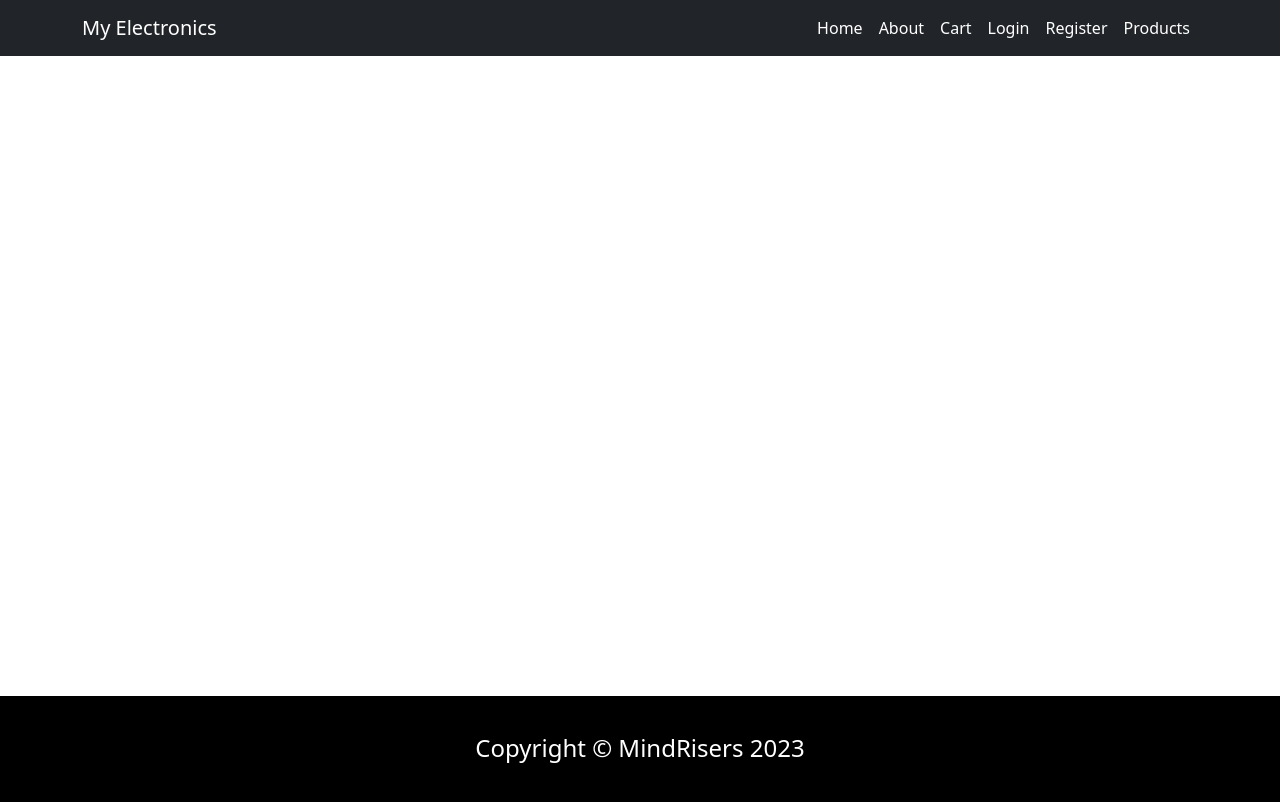
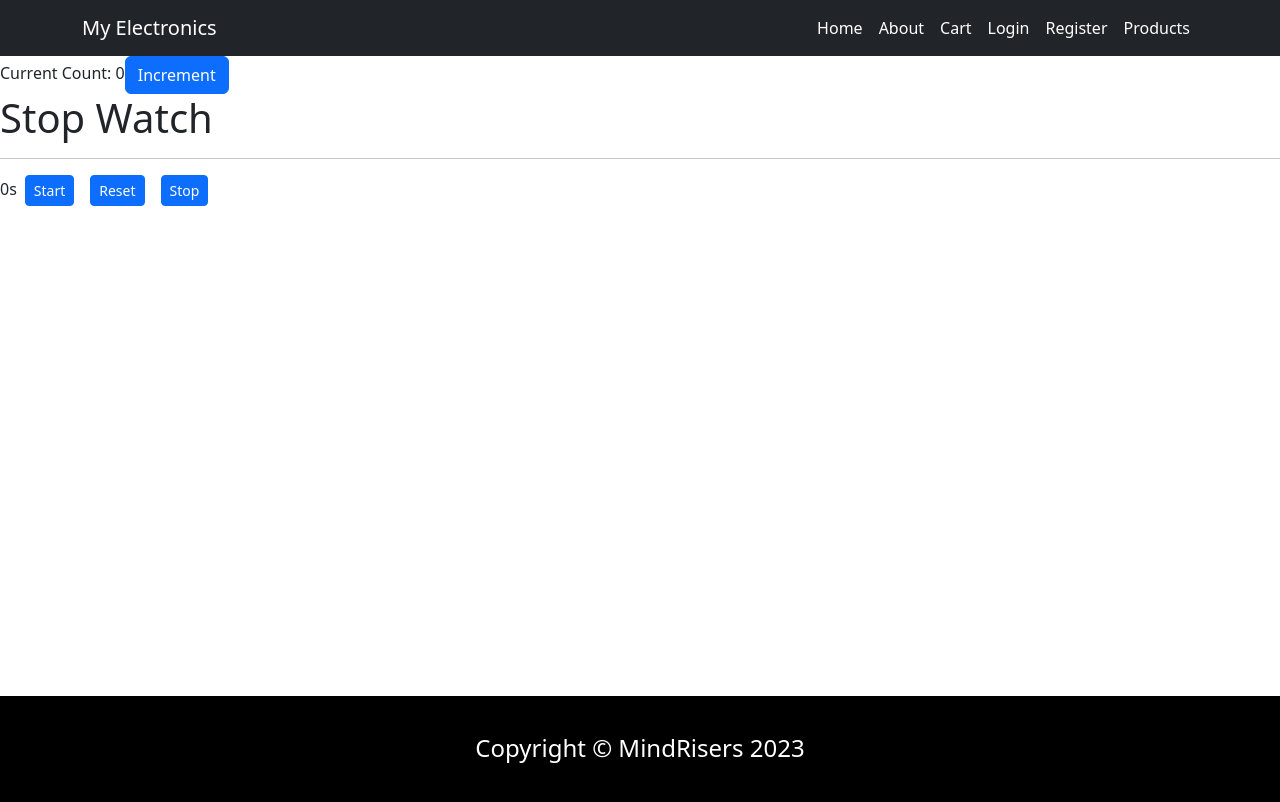
Before and after one commit to sixdgt/react-project-ecom, a React (Create React App) app: page /about in a window 1280 px wide. Shown: the top 802 px of the page. Built offline with nearby package versions, Linux system fonts and the light colour scheme.

Commit message:
react useReducer

```diff
--- a/src/App.js
+++ b/src/App.js
@@ -7,6 +7,7 @@ import Registration from './pages/Registration';
 import ProductDesc from './pages/ProductDesc';
 import Header from './components/Header'
 import Footer from './components/Footer'
+import About from './pages/About';
 
 function App() {
   return (
@@ -21,6 +22,7 @@ function App() {
         <Route path='/cart' element={<Cart />} />
         <Route path='/register' element={<Registration />} />
         <Route path='/product' element={<ProductDesc />} />
+        <Route path='/about' element={<About />} />
       </Routes>
     </main>
     <Footer />
--- a/src/components/NavigationBar.jsx
+++ b/src/components/NavigationBar.jsx
@@ -9,7 +9,7 @@ export default function NavigationBar() {
                     <Navbar.Brand>My Electronics</Navbar.Brand>
                     <Nav>
                         <Nav.Link href='/'>Home</Nav.Link>
-                        <Nav.Link>About</Nav.Link>
+                        <Nav.Link href='/about'>About</Nav.Link>
                         <Nav.Link href='/cart'>Cart</Nav.Link>
                         <Nav.Link href='/login'>Login</Nav.Link>
                         <Nav.Link href='/register'>Register</Nav.Link>
--- /dev/null
+++ b/src/pages/About.jsx
@@ -0,0 +1,62 @@
+import React from 'react'
+import { useReducer, useRef, useEffect } from 'react'
+
+export default function About() {
+    // initialState - is a simple value but generally it is a object
+    // useReducer - returns current state and dispatch method
+
+    // example one: counter
+    const [counter, doCount] = useReducer((state, action) => {
+        return state + action
+    }, 0)
+
+    // example two: stop watch
+    const initialState = {isRunning: false, time: 0}
+
+    const [state, dispatch] = useReducer(reducer, initialState);
+    const idRef = useRef(0);
+
+    useEffect(()=>{
+        if(!state.isRunning){
+            return;
+        }
+        idRef.current = setInterval(()=> dispatch({type: 'tick'}, 1000));
+        return () => {
+            clearInterval(idRef.current);
+            idRef.current = 0;
+        };
+    }, [state.isRunning]);
+
+    function reducer(state, action){
+        switch(action.type){
+            case 'start':
+                return {...state, isRunning:true};
+            case 'stop':
+                return {...state, isRunning:false};
+            case 'reset':
+                return {...state, isRunning:0};
+            case 'tick':
+                return {...state, time:state.time + 1}
+            default:
+                throw new Error();
+        }
+    }
+
+    return (
+        <div>
+            Current Count: {counter}
+            <button onClick={() => doCount(1)} className={'btn btn-primary'}>Increment</button>
+            <br />
+
+            <div>
+                <h1>Stop Watch</h1>
+                <hr />
+                {state.time}s
+
+                <button onClick={()=> dispatch({type: 'start'})} className={'btn btn-sm btn-primary mx-2'}>Start</button>
+                <button onClick={()=> dispatch({type: 'reset'})} className={'btn btn-sm btn-primary mx-2'}>Reset</button>
+                <button onClick={()=> dispatch({type: 'stop'})} className={'btn btn-sm btn-primary mx-2'}>Stop</button>
+            </div>
+        </div>
+    )
+}
```
